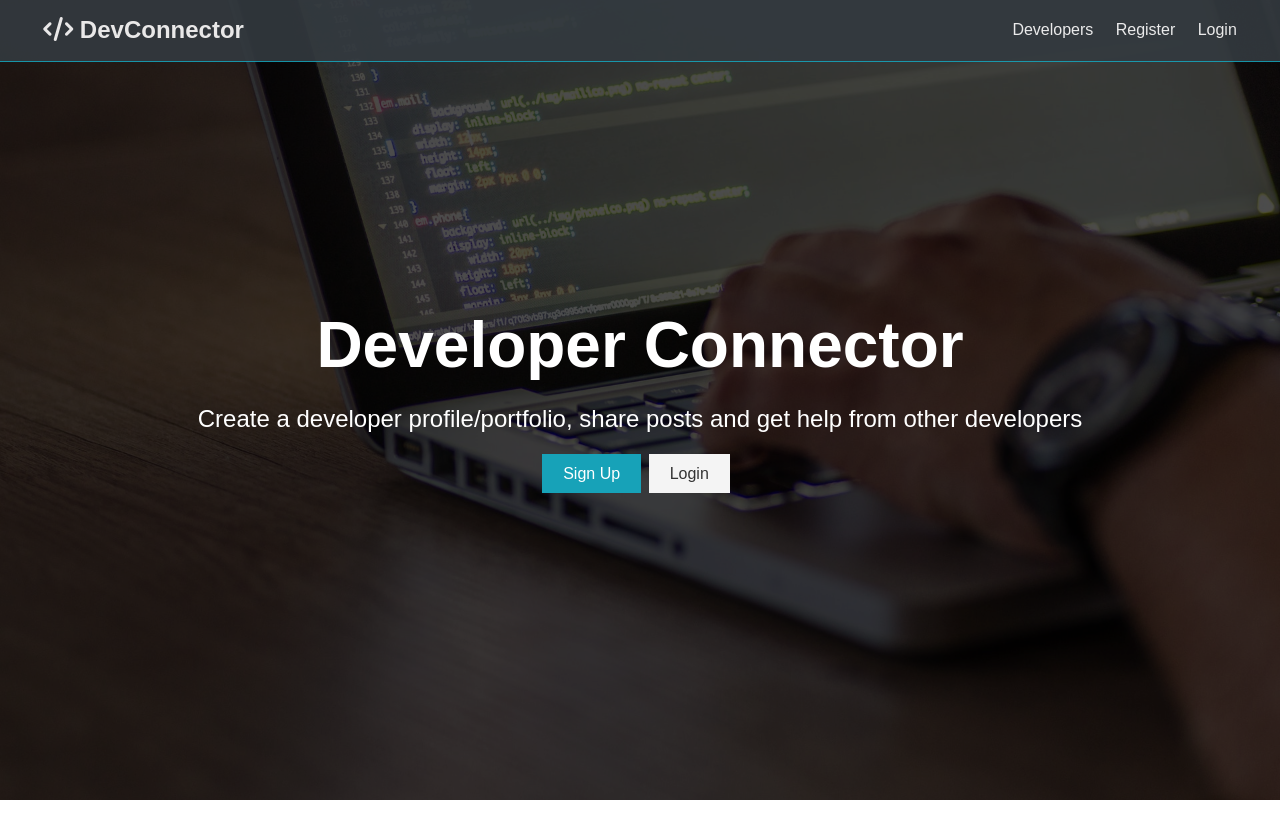
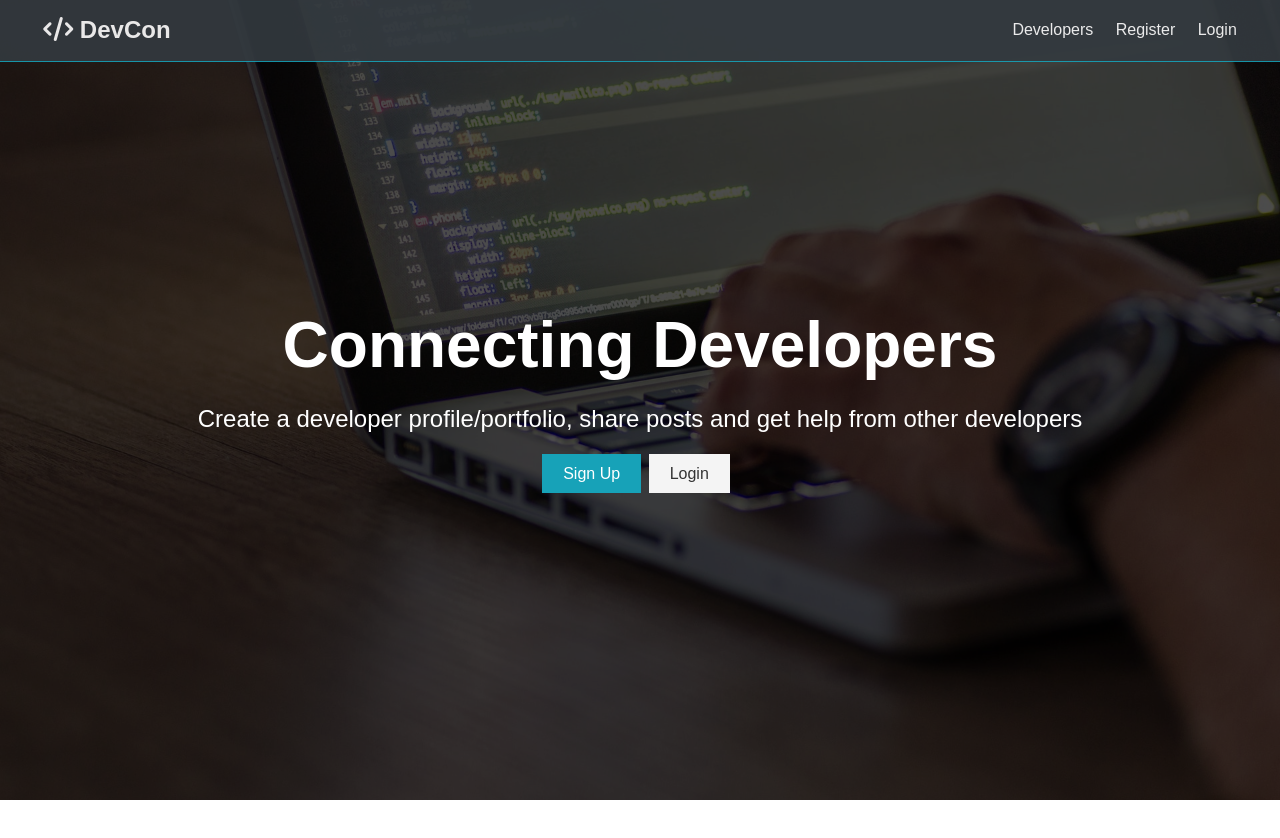
Before and after one commit to srj31/Careeria, a React (Create React App) app in the folder client/: page / in a window 1280 px wide. Shown: the top 838 px of the page. Built offline with nearby package versions, Linux system fonts and the light colour scheme; no server answers.

Commit message:
deploy final

```diff
--- a/client/public/index.html
+++ b/client/public/index.html
@@ -14,7 +14,7 @@
 
     <link rel="manifest" href="%PUBLIC_URL%/manifest.json" />
 
-    <title>Welcome to DevConnector</title>
+    <title>Welcome to DevCon</title>
   </head>
   <body>
     <noscript>You need to enable JavaScript to run this app.</noscript>
--- a/client/src/components/layout/Landing.js
+++ b/client/src/components/layout/Landing.js
@@ -13,7 +13,7 @@ const Landing = ({isAuthenticated}) => {
     <section className="landing">
       <div className="dark-overlay">
         <div className="landing-inner">
-          <h1 className="x-large">Developer Connector</h1>
+          <h1 className="x-large">Connecting Developers</h1>
           <p className="lead">
             Create a developer profile/portfolio, share posts and get help from
             other developers
--- a/client/src/components/layout/Navbar.js
+++ b/client/src/components/layout/Navbar.js
@@ -46,7 +46,7 @@ const Navbar = ({ auth: { isAuthenticated, loading }, logout }) => {
     <nav className="navbar bg-dark">
       <h1>
         <Link to="/">
-          <i className="fas fa-code"></i> DevConnector
+          <i className="fas fa-code"></i> DevCon
         </Link>
       </h1>
       {!loading && (
```
